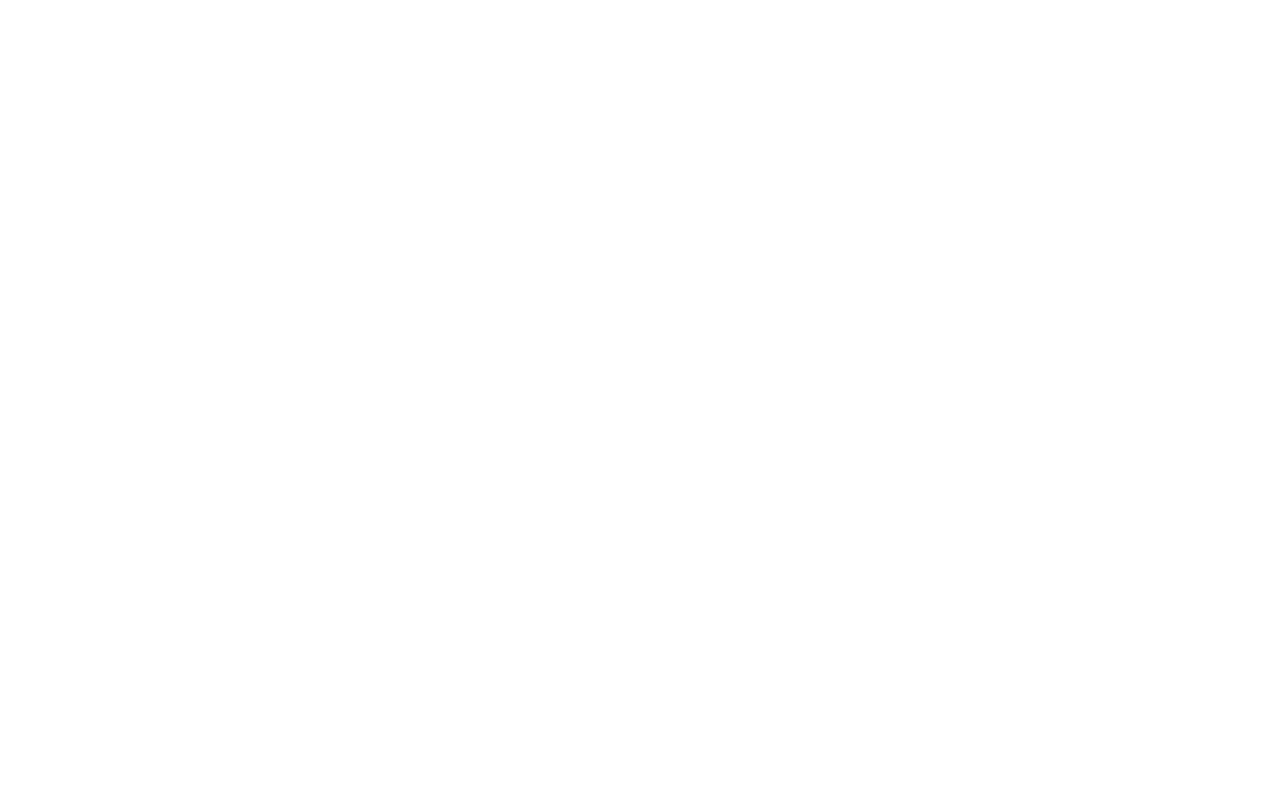
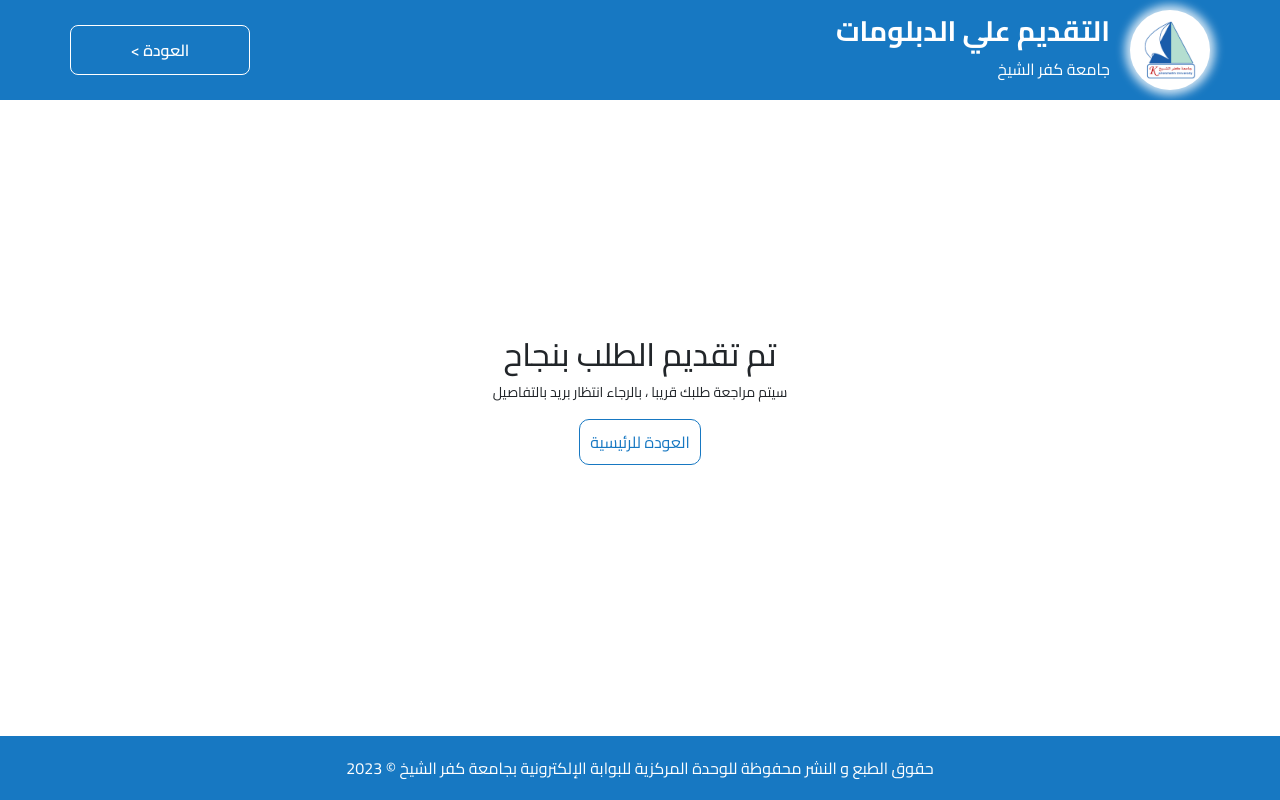
Before and after one commit to Kareemmmfayed/KSU_platform, a React (Vite) app: page /success in a window 1280 px wide. Before the commit this address had no page. Built offline with nearby package versions, Linux system fonts and the light colour scheme.

Commit message:
Finished the success page and working on the application

```diff
--- a/src/App.jsx
+++ b/src/App.jsx
@@ -2,6 +2,8 @@
 import Home from './components/Appflow/Home'
 import Signin from './components/Appflow/Signin';
 import Signup from './components/Appflow/Signup';
+import Success from './components/Appflow/Success';
+import Application from './components/Appflow/Application';
 
 function App() {
   return (
@@ -11,6 +13,8 @@
           <Route path='/' element={<Home />} />
           <Route path='/login' element={<Signin />} />
           <Route path='/signup' element={<Signup />} />
+          <Route path='/success' element={<Success />} />
+          <Route path='/application' element={<Application />} />
         </Routes>
       </div>
     </Router>
--- /dev/null
+++ b/src/components/Appflow/Application.jsx
@@ -0,0 +1,24 @@
+import Header from '../Header'
+import Footer from '../Footer'
+// import { Link } from 'react-router-dom'
+
+function Application() {
+    return (
+        <>
+        <Header name="< العودة" link="/"/>
+        <div className='Application'>
+            <div className='Application__inner'>
+                <div className='Application__inner__form col-lg-5 col-md-6 col-12'>
+                    <h2>إستمارة طلب التقديم</h2>
+                    <form>
+                        <input type="file" id="fileUpload" name="fileUpload" />
+                    </form>
+                </div>
+            </div>
+            <Footer/>
+        </div>
+        </>
+    )
+}
+
+export default Application
--- /dev/null
+++ b/src/components/Appflow/Success.jsx
@@ -0,0 +1,26 @@
+import Header from '../Header'
+import Footer from '../Footer'
+import { Link } from 'react-router-dom'
+
+
+function Success() {
+    return (
+        <>
+        <Header name="< العودة" link="/"/>
+        <div className="Success">
+            <div className='Success__in'>
+                <div className='Success__in__card'>
+                    <h2>تم تقديم الطلب بنجاح</h2>
+                    <p>سيتم مراجعة طلبك قريبا ، بالرجاء انتظار بريد بالتفاصيل</p>
+                    <Link to='/'>
+                        <button>العودة للرئيسية</button>
+                    </Link>
+                </div>
+            </div>
+            <Footer />
+        </div>
+        </>
+    )
+}
+
+export default Success
--- /dev/null
+++ b/src/style/Appflow/_success.scss
@@ -0,0 +1,38 @@
+.Success {
+    font-family: 'Cairo', sans-serif;
+
+    &__in {
+        height: 75vh;
+        display: flex;
+        justify-content: center;
+        align-items: center;
+
+        &__card {
+            text-align: center;
+
+            p {
+                font-size: 14px;
+                font-weight: 400;
+            }
+
+            button {
+                color: var(--main-color);
+                border: 1px solid var(--main-color);
+                border-radius: 10px;
+                padding: 10px;
+                background-color: white;
+                transition: all 0.3s;
+            }
+
+            button:hover {
+                background-color: var(--main-color);
+                color: white
+            }
+        }
+    }
+
+    .Footer__in {
+        position: absolute;
+        bottom: 0;
+    }
+}
--- a/src/style/main.css
+++ b/src/style/main.css
@@ -531,4 +531,42 @@
 }
 .Signup .Signup__inner .signup__inner__form form .sub > div a {
   text-decoration: none;
+}
+
+.Success {
+  font-family: "Cairo", sans-serif;
+}
+.Success__in {
+  height: 75vh;
+  display: flex;
+  justify-content: center;
+  align-items: center;
+}
+.Success__in__card {
+  text-align: center;
+}
+.Success__in__card p {
+  font-size: 14px;
+  font-weight: 400;
+}
+.Success__in__card button {
+  color: var(--main-color);
+  border: 1px solid var(--main-color);
+  border-radius: 10px;
+  padding: 10px;
+  background-color: white;
+  transition: all 0.3s;
+}
+.Success__in__card button:hover {
+  background-color: var(--main-color);
+  color: white;
+}
+.Success .Footer__in {
+  position: absolute;
+  bottom: 0;
+}
+
+.Application .Footer__in {
+  position: absolute;
+  bottom: 0;
 }/*# sourceMappingURL=main.css.map */
--- a/src/style/main.scss
+++ b/src/style/main.scss
@@ -7,3 +7,5 @@
 @use './footer';
 @use './Appflow/login';
 @use './Appflow/signup';
+@use './Appflow/success';
+@use './Appflow/application';
```
Also changed, not shown: src/style/Appflow/_application.scss (added, +18 -0 lines), 1 other file (tests, documents, lock files or other folders).
